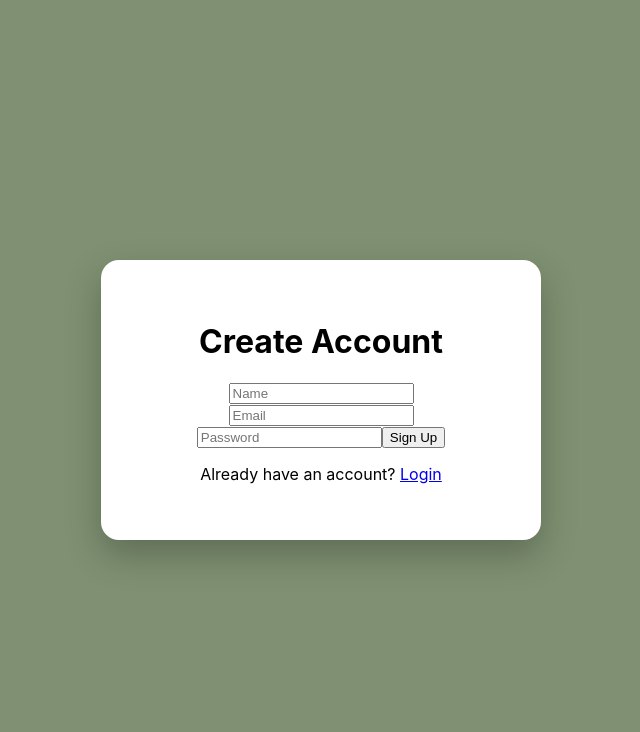
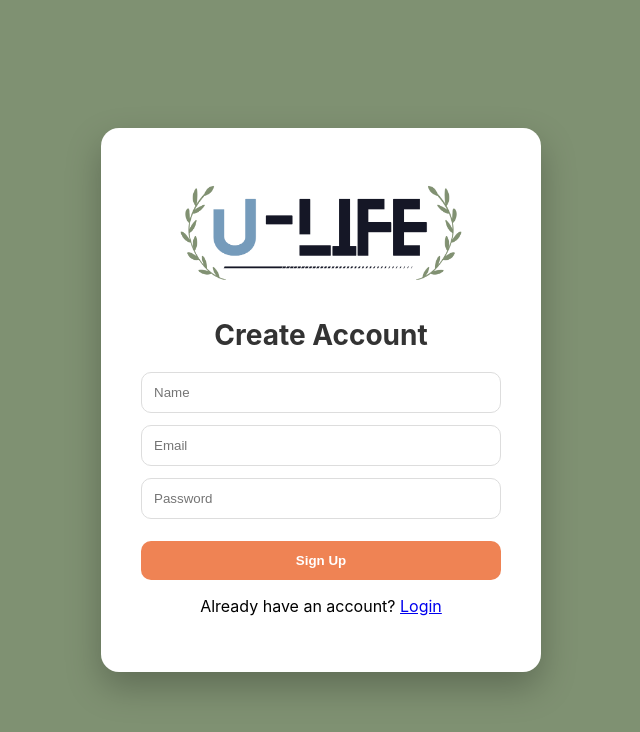
Before and after one commit to angespr/U-Life, a React (Create React App) app in the folder u-life_react/: page /signup in a window 1280 px wide. Shown: the top 732 px of the page, without its empty margins (319-959 px from the left). Built offline with nearby package versions, Linux system fonts and the light colour scheme.

Commit message:
fixed signup page formatting

```diff
--- a/u-life_react/src/components/startup/Signup.js
+++ b/u-life_react/src/components/startup/Signup.js
@@ -78,6 +78,8 @@
 import React, { useState } from "react";
 import axios from "axios";
 import { useNavigate, Link } from "react-router-dom";
+import "../styles/startup/Login&Signup.css"
+import Logo from "../../assets/logo2.png"
 
 function Signup() {
   const navigate = useNavigate();
@@ -124,12 +126,15 @@ function Signup() {
     }
   };
 
-  return (
+return (
     <div className="auth-page">
       <div className="auth-card">
-        <h1>Create Account</h1>
 
-        <form onSubmit={handleSignup}>
+        <img src={Logo} alt="Logo" className="auth-logo" />
+
+        <h2 className="auth-title">Create Account</h2>
+
+        <form onSubmit={handleSignup} className="auth-form">
           <input
             name="name"
             placeholder="Name"
@@ -152,14 +157,17 @@ function Signup() {
             onChange={handleChange}
           />
 
-          <button type="submit">Sign Up</button>
+          <button type="submit" className="primary-btn signup-btn">
+            Sign Up
+          </button>
         </form>
 
-        {message && <p>{message}</p>}
+        {message && <p className="auth-message">{message}</p>}
 
         <p>
           Already have an account? <Link to="/login">Login</Link>
         </p>
+
       </div>
     </div>
   );
```
